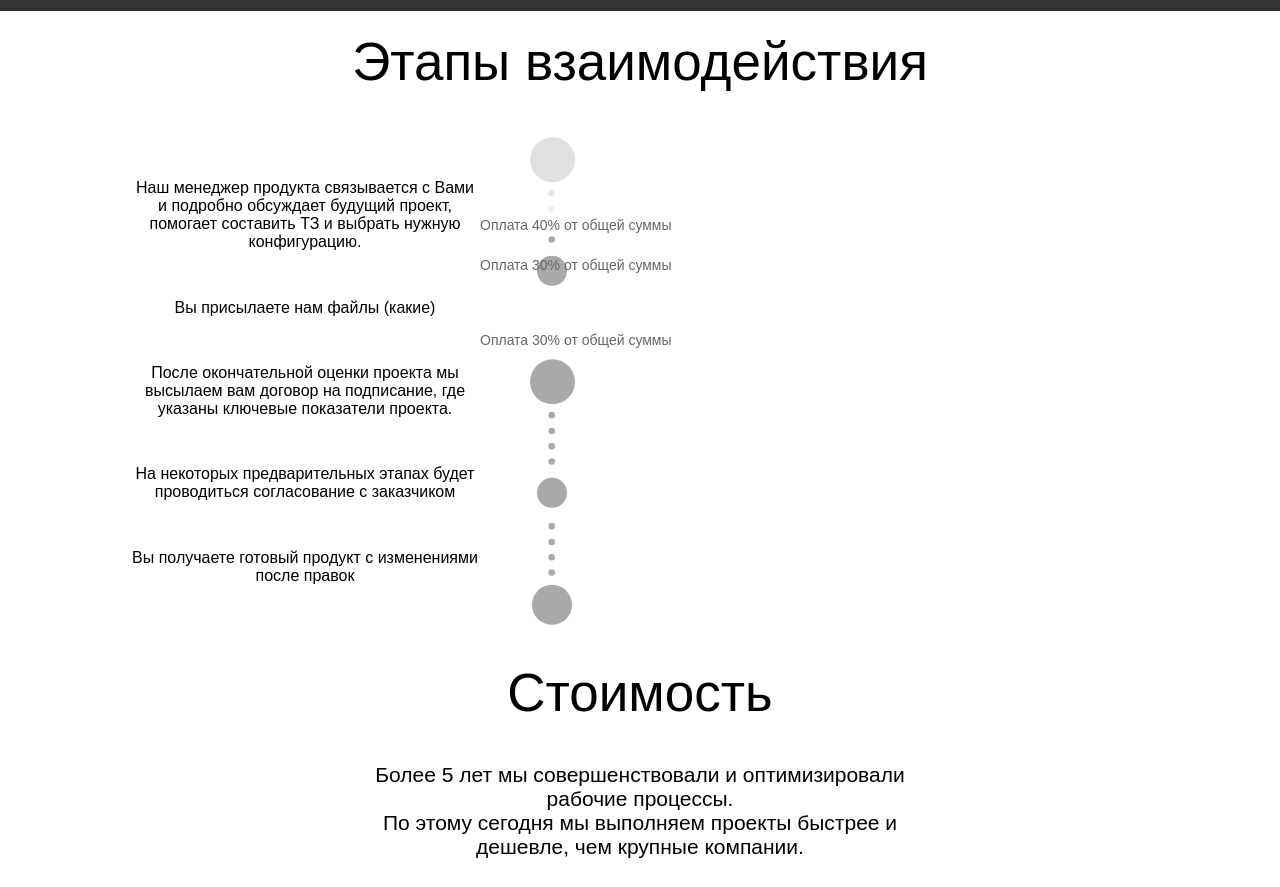
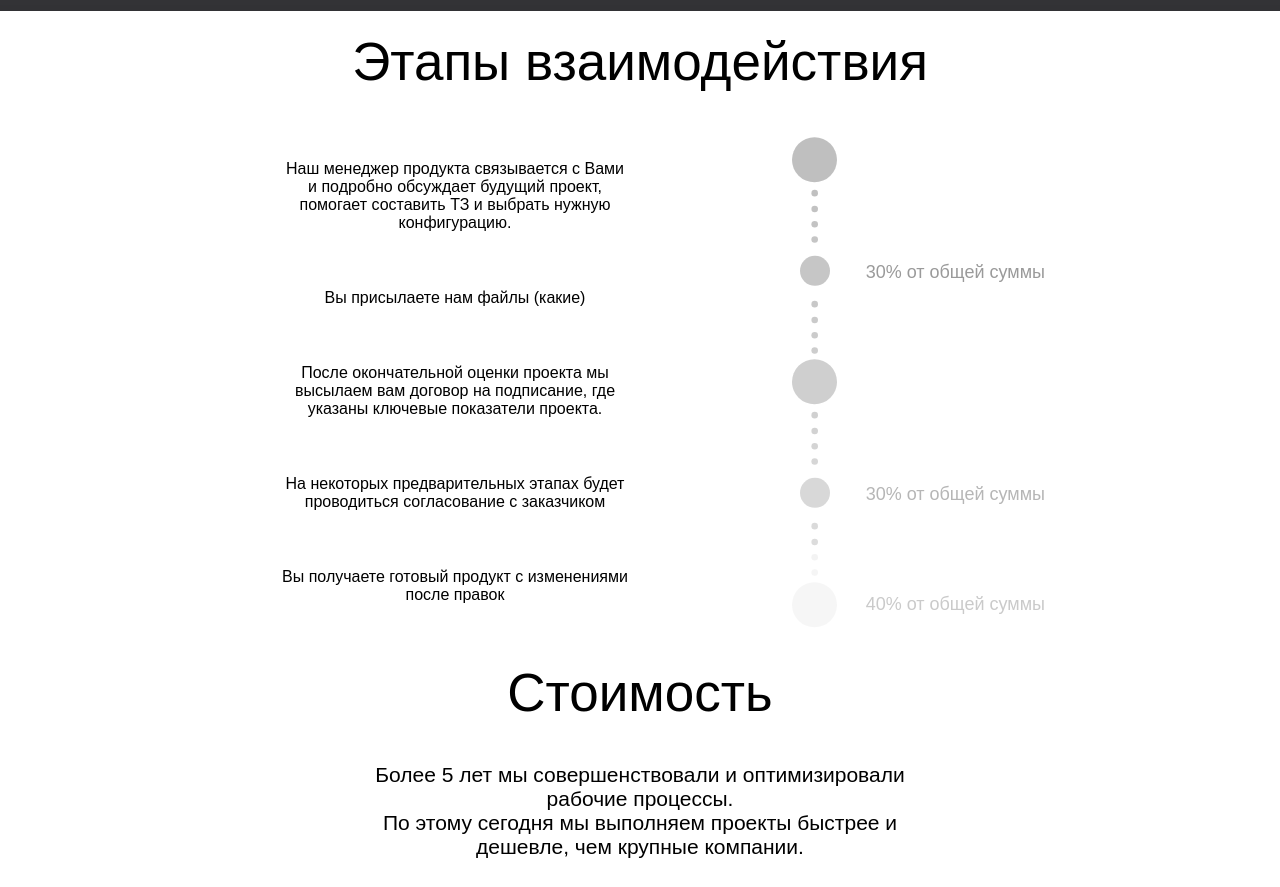
Before and after one commit to webdotG/3D_SPB, a React (Vite) app: page / in a window 1280 px wide. Shown: the part 6600-7487 px from the top of the page. Built offline with nearby package versions, Linux system fonts and the light colour scheme.

Commit message:
add animation circle stages bloc workin version

```diff
--- a/src/components/main/stages/stages.module.scss
+++ b/src/components/main/stages/stages.module.scss
@@ -12,68 +12,70 @@
     text-align: center;
   }
 
-  .stages-visual-svg{
-    height: 500px;
-    display: flex;
-    flex-direction: column;
-    align-items: center;
-
-    svg{
-      height: 75px;
-      fill: darkgray;
-    }
-
-    .Circle{
-      margin-right: 5.25px;
-    }
-
-    // .Dotted{
-
-    // }
-
-  }
 
   .stages-content {
+    width: 1100px;
+    margin: 0 auto;
     display: flex;
+    justify-content: space-evenly;
+    position: relative;
 
     .stages-list {
       width: 350px;
       min-height: 500px;
-      text-align: center;
       display: flex;
       flex-direction: column;
-      justify-content: space-evenly;
+      justify-content: space-around;
+      align-items: center;
+      text-align: center;
     }
 
+
     .stages-visual {
-      width: 150px;
-      text-align: right;
-      background-repeat: no-repeat;
-      background-position-x: 100px;
+      position: relative;
+      min-width: 300px;
+      position: relative;
+
       p {
         position: absolute;
         padding-right: 35px;
-        font-size: 14px;
+        font-size: 18px;
+        font-weight: 400;
         color: #666;
+        position: absolute;
+        top: 130px;
+        right: 0px;
+      }
 
-        &:first-child {
-          padding-top: 125px;
+      .conditionSecond{
+        top: 352px;
+      }
+
+      .conditionThirth{
+        top: 462px;
+      }
+
+      .stages-visual-svg {
+        height: 500px;
+        display: flex;
+        flex-direction: column;
+        align-items: center;
+        position: absolute;
+        left: 0;
+        top: 0;
+        svg {
+          height: 75px;
+          fill: darkgray;
         }
 
-        &:nth-child(2) {
-          padding-top: 200px;
+        .Circle {
+          margin-right: 5.25px;
         }
+      }
 
-        &:nth-child(3) {
-          padding-top: 85px;
-        }
 
-      }
+
     }
 
-    img{
-      width: 300px;
-      height: 500px;
-    }
   }
 }
--- a/src/components/main/stages/stages.tsx
+++ b/src/components/main/stages/stages.tsx
@@ -16,6 +16,7 @@ export default function Stages() {
     <section className={style['stages']}>
       <h2>Этапы взаимодействия</h2>
       <div className={style['stages-content']}>
+
         <ul className={style['stages-list']}>
           <li className={style['stages-item']}>
             <p>
@@ -43,10 +44,38 @@ export default function Stages() {
             </p>
           </li>
         </ul>
-        <div className={style['stages-visual']}>
-        <p>Оплата 30% от общей суммы </p>
-          <p>Оплата 30% от общей суммы</p>
-          <p>Оплата 40% от общей суммы</p>
+
+
+        <motion.div
+          initial={{ opacity: 0 }}
+          animate={{ opacity: 1 }}
+          className={style['stages-visual']}>
+
+          <motion.p
+            initial="hidden"
+            animate="visible"
+            transition={{ duration: 12, delay: 1.2, repeat: Infinity, }}
+            variants={variants}
+            className={style['conditionFirst']}>
+            30% от общей суммы
+          </motion.p>
+          <motion.p
+            initial="hidden"
+            animate="visible"
+            transition={{ duration: 12, delay: 3, repeat: Infinity, }}
+            variants={variants}
+            className={style['conditionSecond']}>
+            30% от общей суммы
+          </motion.p>
+          <motion.p
+            initial="hidden"
+            animate="visible"
+            transition={{ duration: 12, delay: 4.2, repeat: Infinity, }}
+            variants={variants}
+            className={style['conditionThirth']}>
+            40% от общей суммы
+          </motion.p>
+
           <div className={style['stages-visual-svg']}>
 
             <motion.svg
@@ -56,7 +85,7 @@ export default function Stages() {
               <motion.circle cx="16" cy="16" r="16"
                 initial="hidden"
                 animate="visible"
-                transition={{ duration: 3, delay: 0.2, repeat: Infinity  }}
+                transition={{ duration: 12, delay: 0.2, repeat: Infinity, }}
                 variants={variants}
               />
             </motion.svg>
@@ -69,65 +98,174 @@ export default function Stages() {
                 <motion.circle cx="120" cy="25" r="16"
                   initial="hidden"
                   animate="visible"
-                transition={{ duration: 3, delay: 0.4, repeat: Infinity }}
+                  transition={{ duration: 12, delay: 0.4, repeat: Infinity }}
                   variants={variants}
                 />
                 <motion.circle cx="120" cy="102" r="16"
                   initial="hidden"
                   animate="visible"
-                transition={{ duration: 3, delay: 0.6, repeat: Infinity }}
+                  transition={{ duration: 12, delay: 0.6, repeat: Infinity }}
                   variants={variants}
                 />
                 <motion.circle cx="120" cy="176" r="16"
                   initial="hidden"
                   animate="visible"
-                transition={{ duration: 3, delay: 0.8, repeat: Infinity }}
+                  transition={{ duration: 12, delay: 0.8, repeat: Infinity }}
                   variants={variants}
                 />
                 <motion.circle cx="120" cy="250" r="16"
                   initial="hidden"
                   animate="visible"
-                transition={{ duration: 3, delay: 1, repeat: Infinity }}
+                  transition={{ duration: 12, delay: 1, repeat: Infinity }}
                   variants={variants}
                 />
               </g>
             </motion.svg>
-            <svg className={style['Circle']} width="30px" height="30px" viewBox="0 0 32 32" xmlns="http://www.w3.org/2000/svg">
-              <circle cx="16" cy="16" r="16" />
-            </svg>
-            <svg className={style['Dotted']} xmlns="http://www.w3.org/2000/svg" xmlnsXlink="http://www.w3.org/1999/xlink" viewBox="0 0 270 270" xmlSpace="preserve">
-
-            </svg>
-            <svg className={style['Circle']} width="45px" height="45px" viewBox="0 0 32 32" xmlns="http://www.w3.org/2000/svg">
-              <circle cx="16" cy="16" r="16" />
-            </svg>
-            <svg className={style['Dotted']} xmlns="http://www.w3.org/2000/svg" xmlnsXlink="http://www.w3.org/1999/xlink" viewBox="0 0 270 270" xmlSpace="preserve">
+            <motion.svg
+              initial={{ opacity: 0 }}
+              animate={{ opacity: 1 }}
+              className={style['Circle']} width="30px" height="30px" viewBox="0 0 32 32" xmlns="http://www.w3.org/2000/svg">
+              <motion.circle cx="16" cy="16" r="16"
+                initial="hidden"
+                animate="visible"
+                transition={{ duration: 12, delay: 1.2, repeat: Infinity }}
+                variants={variants}
+              />
+            </motion.svg>
+            <motion.svg
+              initial={{ opacity: 0 }}
+              animate={{ opacity: 1 }}
+              className={style['Dotted']} xmlns="http://www.w3.org/2000/svg" xmlnsXlink="http://www.w3.org/1999/xlink" viewBox="0 0 270 270" xmlSpace="preserve"
+            >
               <g id="XMLID_508_">
-                <circle cx="120" cy="25" r="16" />
-                <circle cx="120" cy="102" r="16" />
-                <circle cx="120" cy="176" r="16" />
-                <circle cx="120" cy="250" r="16" />
+                <motion.circle cx="120" cy="25" r="16"
+                  initial="hidden"
+                  animate="visible"
+                  transition={{ duration: 12, delay: 1.4, repeat: Infinity }}
+                  variants={variants}
+                />
+                <motion.circle cx="120" cy="102" r="16"
+                  initial="hidden"
+                  animate="visible"
+                  transition={{ duration: 12, delay: 1.6, repeat: Infinity }}
+                  variants={variants}
+                />
+                <motion.circle cx="120" cy="176" r="16"
+                  initial="hidden"
+                  animate="visible"
+                  transition={{ duration: 12, delay: 1.8, repeat: Infinity }}
+                  variants={variants}
+                />
+                <motion.circle cx="120" cy="250" r="16"
+                  initial="hidden"
+                  animate="visible"
+                  transition={{ duration: 12, delay: 2, repeat: Infinity }}
+                  variants={variants}
+                />
               </g>
-            </svg>
-            <svg className={style['Circle']} width="30px" height="30px" viewBox="0 0 32 32" xmlns="http://www.w3.org/2000/svg">
-              <circle cx="16" cy="16" r="16" />
-            </svg>
-            <svg className={style['Dotted']} xmlns="http://www.w3.org/2000/svg" xmlnsXlink="http://www.w3.org/1999/xlink" viewBox="0 0 270 270" xmlSpace="preserve">
+            </motion.svg>
+            <motion.svg
+              initial={{ opacity: 0 }}
+              animate={{ opacity: 1 }}
+              className={style['Circle']} width="45px" height="45px" viewBox="0 0 32 32" xmlns="http://www.w3.org/2000/svg">
+              <motion.circle cx="16" cy="16" r="16"
+                initial="hidden"
+                animate="visible"
+                transition={{ duration: 12, delay: 2.2, repeat: Infinity }}
+                variants={variants}
+              />
+            </motion.svg>
+            <motion.svg
+              initial={{ opacity: 0 }}
+              animate={{ opacity: 1 }}
+              className={style['Dotted']} xmlns="http://www.w3.org/2000/svg" xmlnsXlink="http://www.w3.org/1999/xlink" viewBox="0 0 270 270" xmlSpace="preserve"
+            >
               <g id="XMLID_508_">
-                <circle cx="120" cy="25" r="16" />
-                <circle cx="120" cy="102" r="16" />
-                <circle cx="120" cy="176" r="16" />
-                <circle cx="120" cy="250" r="16" />
+                <motion.circle cx="120" cy="25" r="16"
+                  initial="hidden"
+                  animate="visible"
+                  transition={{ duration: 12, delay: 2.4, repeat: Infinity }}
+                  variants={variants}
+                />
+                <motion.circle cx="120" cy="102" r="16"
+                  initial="hidden"
+                  animate="visible"
+                  transition={{ duration: 12, delay: 2.6, repeat: Infinity }}
+                  variants={variants}
+                />
+                <motion.circle cx="120" cy="176" r="16"
+                  initial="hidden"
+                  animate="visible"
+                  transition={{ duration: 12, delay: 2.8, repeat: Infinity }}
+                  variants={variants}
+                />
+                <motion.circle cx="120" cy="250" r="16"
+                  initial="hidden"
+                  animate="visible"
+                  transition={{ duration: 12, delay: 3, repeat: Infinity }}
+                  variants={variants}
+                />
               </g>
-            </svg>
-            <svg className={style['Circle']} width="40px" height="40px" viewBox="0 0 32 32" xmlns="http://www.w3.org/2000/svg">
-              <circle cx="16" cy="16" r="16" />
-            </svg>
+            </motion.svg>
+            <motion.svg
+              initial={{ opacity: 0 }}
+              animate={{ opacity: 1 }}
+              className={style['Circle']} width="30px" height="30px" viewBox="0 0 32 32" xmlns="http://www.w3.org/2000/svg">
+              <motion.circle cx="16" cy="16" r="16"
+                initial="hidden"
+                animate="visible"
+                transition={{ duration: 12, delay: 3.2, repeat: Infinity }}
+                variants={variants}
+              />
+            </motion.svg>
+            <motion.svg
+              initial={{ opacity: 0 }}
+              animate={{ opacity: 1 }}
+              className={style['Dotted']} xmlns="http://www.w3.org/2000/svg" xmlnsXlink="http://www.w3.org/1999/xlink" viewBox="0 0 270 270" xmlSpace="preserve"
+            >
+              <g id="XMLID_508_">
+                <motion.circle cx="120" cy="25" r="16"
+                  initial="hidden"
+                  animate="visible"
+                  transition={{ duration: 12, delay: 3.4, repeat: Infinity }}
+                  variants={variants}
+                />
+                <motion.circle cx="120" cy="102" r="16"
+                  initial="hidden"
+                  animate="visible"
+                  transition={{ duration: 12, delay: 3.6, repeat: Infinity }}
+                  variants={variants}
+                />
+                <motion.circle cx="120" cy="176" r="16"
+                  initial="hidden"
+                  animate="visible"
+                  transition={{ duration: 12, ease: 'easeInOut', delay: 3.8, repeat: Infinity }}
+                  variants={variants}
+                />
+                <motion.circle cx="120" cy="250" r="16"
+                  initial="hidden"
+                  animate="visible"
+                  transition={{ duration: 12, ease: 'easeInOut', delay: 4, repeat: Infinity }}
+                  variants={variants}
+                />
+              </g>
+            </motion.svg>
+            <motion.svg
+              initial={{ opacity: 0 }}
+              animate={{ opacity: 1 }}
+              className={style['Circle']} width="45px" height="45px" viewBox="0 0 32 32" xmlns="http://www.w3.org/2000/svg">
+              <motion.circle cx="16" cy="16" r="16"
+                initial="hidden"
+                animate="visible"
+                transition={{ duration: 12, ease: 'easeInOut', delay: 4.2, repeat: Infinity }}
+                variants={variants}
+              />
+            </motion.svg>
 
           </div>
 
 
-        </div>
+        </motion.div>
       </div>
     </section>
   )
```
Lines whose indentation alone changed are shown as unchanged.
